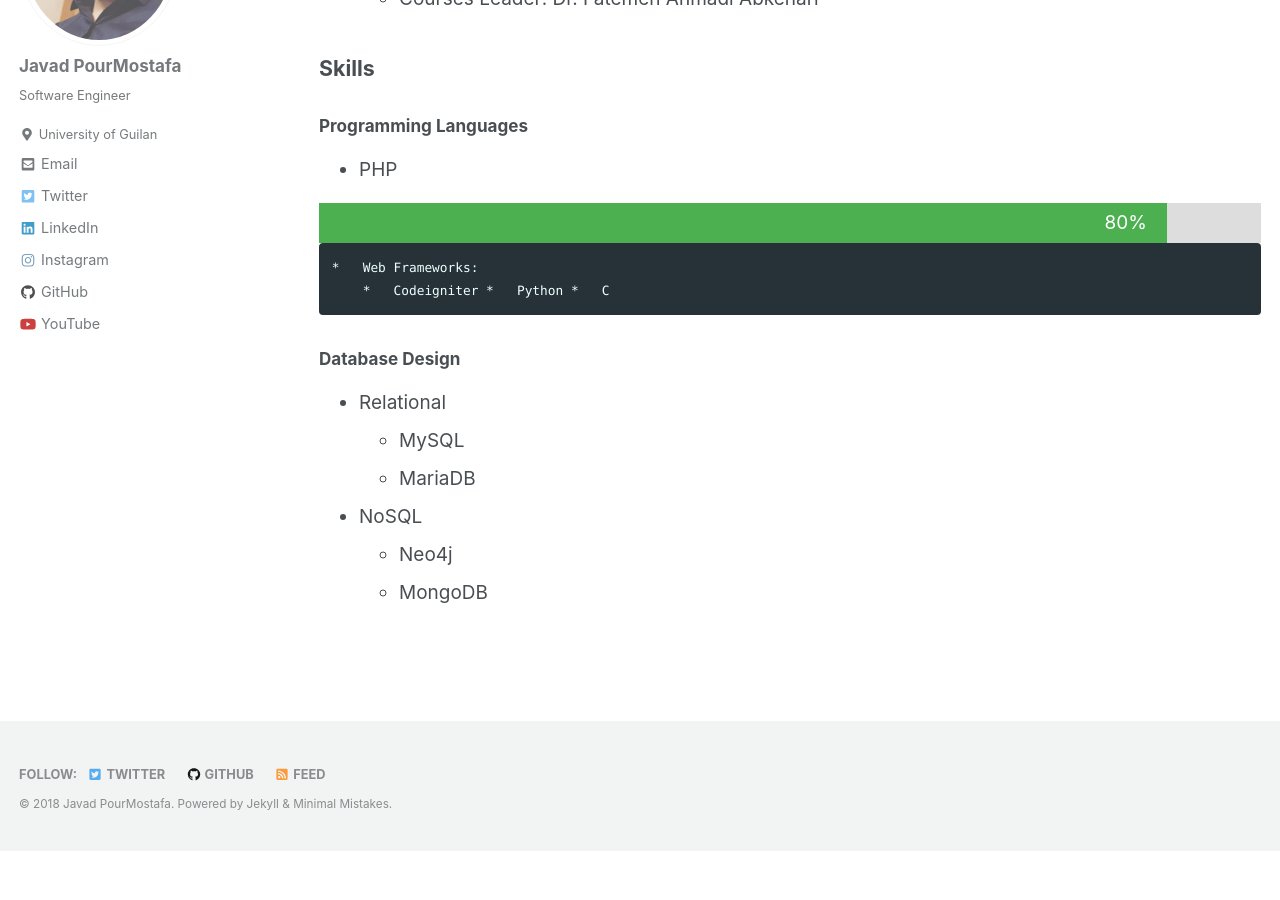
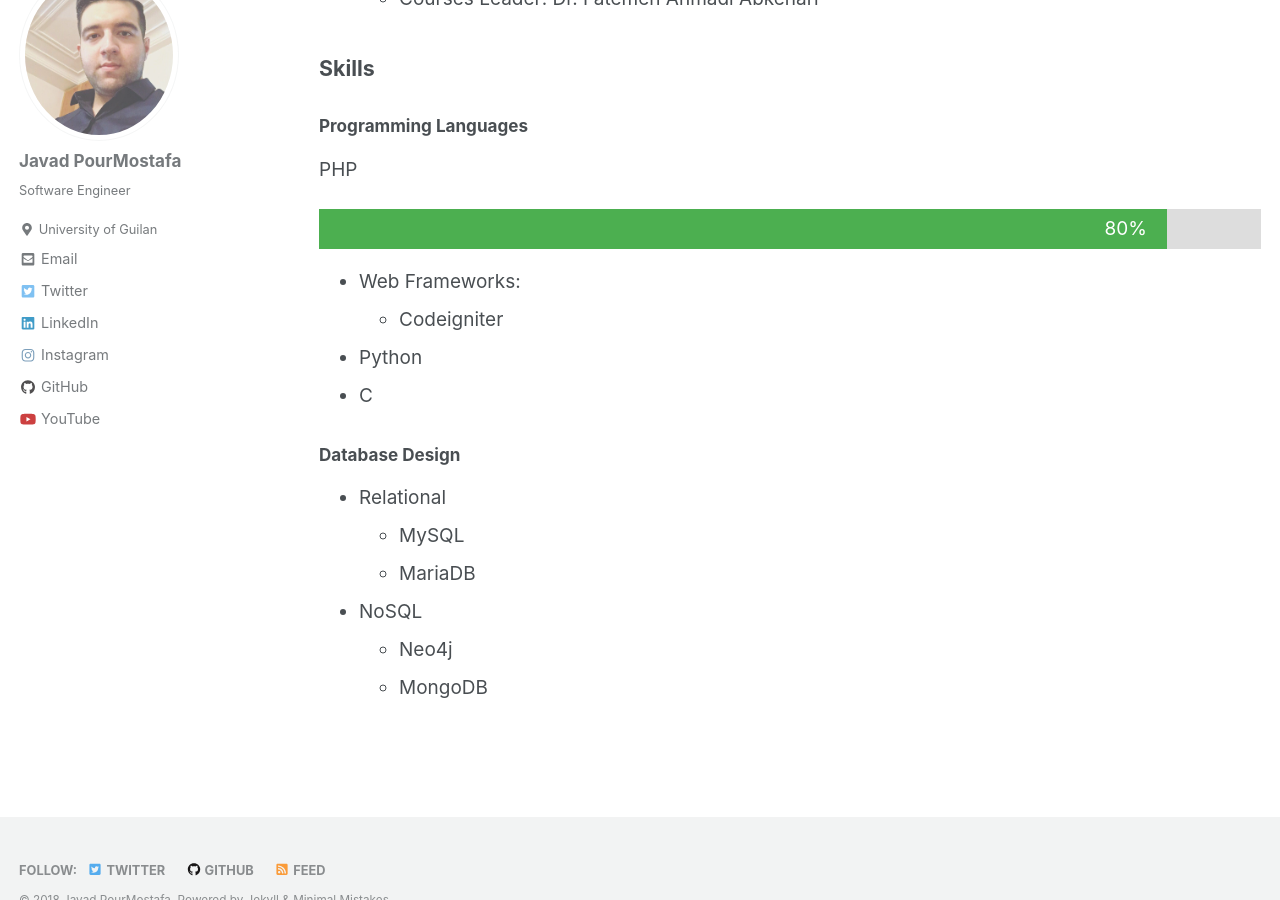
Before and after one commit to JoyeBright/JoyeBright.github.io, a Jekyll site: the page built from _pages/cv.md, in a window 1280 px wide and 900 px high, scrolled down 2035 px. Built offline with Jekyll 4.4.1, drawn with Linux system fonts in a browser that asks for light colours; nearby versions of some CDN libraries; before the commit the page ends 2886 px from its top, so only the background shows below that.

Commit message:
Update cv.md

```diff
--- a/_pages/cv.md
+++ b/_pages/cv.md
@@ -51,12 +51,11 @@
 
 ## Skills
 ### Programming Languages
-*   PHP
+<p>PHP</p>
 <div class="container">
   <div class="skills php">80%</div>
 </div>
-
-    *   Web Frameworks:
+ *   Web Frameworks:
         *   Codeigniter
 *   Python
 *   C
```
